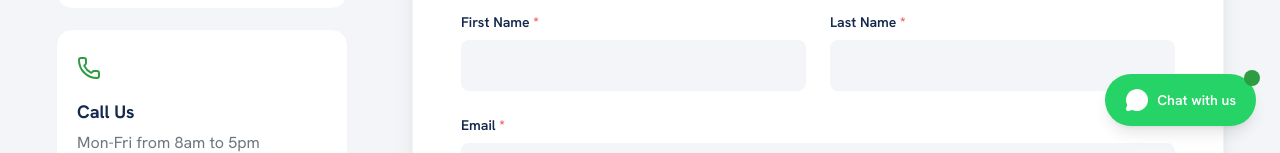
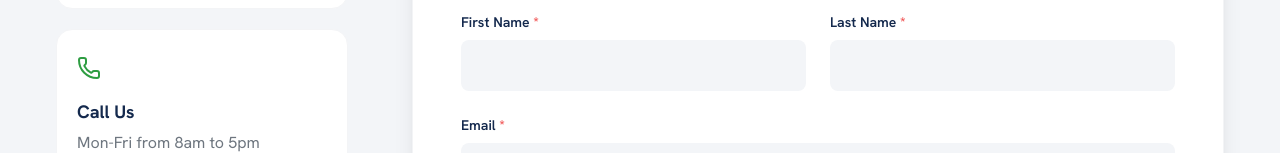
Before and after one commit to Fidelis18c/Safecore, a React (Vite) app in the folder Frontend/: page /contact in a window 1280 px wide. Shown: the part 650-803 px from the top of the page. Built offline with nearby package versions, Linux system fonts and the light colour scheme; no server answers.

Commit message:
Refinement

```diff
--- a/Frontend/src/App.jsx
+++ b/Frontend/src/App.jsx
@@ -4,7 +4,6 @@ import { Routes, Route, useLocation } from 'react-router-dom'
 // Layout Components
 import Navbar from './components/layout/Navbar'
 import Footer from './components/layout/Footer'
-import WhatsAppFloat from './components/ui/WhatsAppFloat'
 
 // Pages
 import Home from './pages/Home'
@@ -55,7 +54,6 @@ function App() {
       </div>
 
       <Footer />
-      <WhatsAppFloat />
     </div>
   )
 }
--- a/Frontend/src/components/ui/WhatsAppFloat.jsx
+++ /dev/null
@@ -1,24 +0,0 @@
-import { MessageCircle } from 'lucide-react'
-import { COMPANY } from '../../data/staticContent'
-
-export default function WhatsAppFloat({ message = 'Hello SAFE Core, I would like to enquire about your services.' }) {
-  const url = `https://wa.me/${COMPANY.whatsapp}?text=${encodeURIComponent(message)}`
-
-  return (
-    <a
-      href={url}
-      target="_blank"
-      rel="noopener noreferrer"
-      aria-label="Chat with us on WhatsApp"
-      className="fixed bottom-6 right-6 z-50 flex items-center gap-2 bg-[#25D366] text-white px-5 py-3.5 rounded-full shadow-lg hover:shadow-xl hover:scale-105 transition-all duration-300 group"
-    >
-      <MessageCircle className="w-6 h-6 fill-white" />
-      <span className="hidden sm:inline text-sm font-semibold">Chat with us</span>
-
-      {/* Pulse ring */}
-      <span className="absolute -top-1 -right-1 w-4 h-4 rounded-full bg-brand-green">
-        <span className="absolute inset-0 rounded-full bg-brand-green animate-ping opacity-75"></span>
-      </span>
-    </a>
-  )
-}
```
